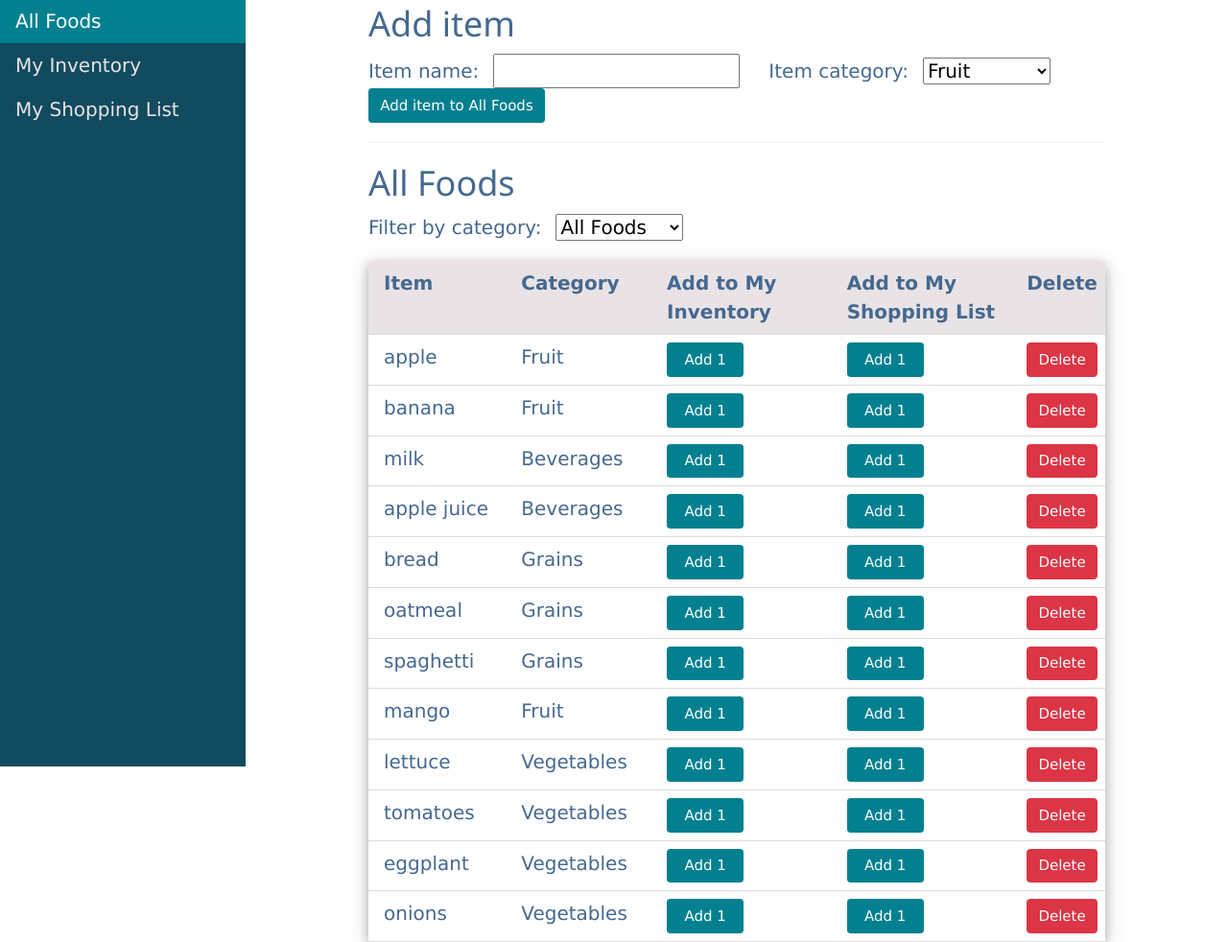
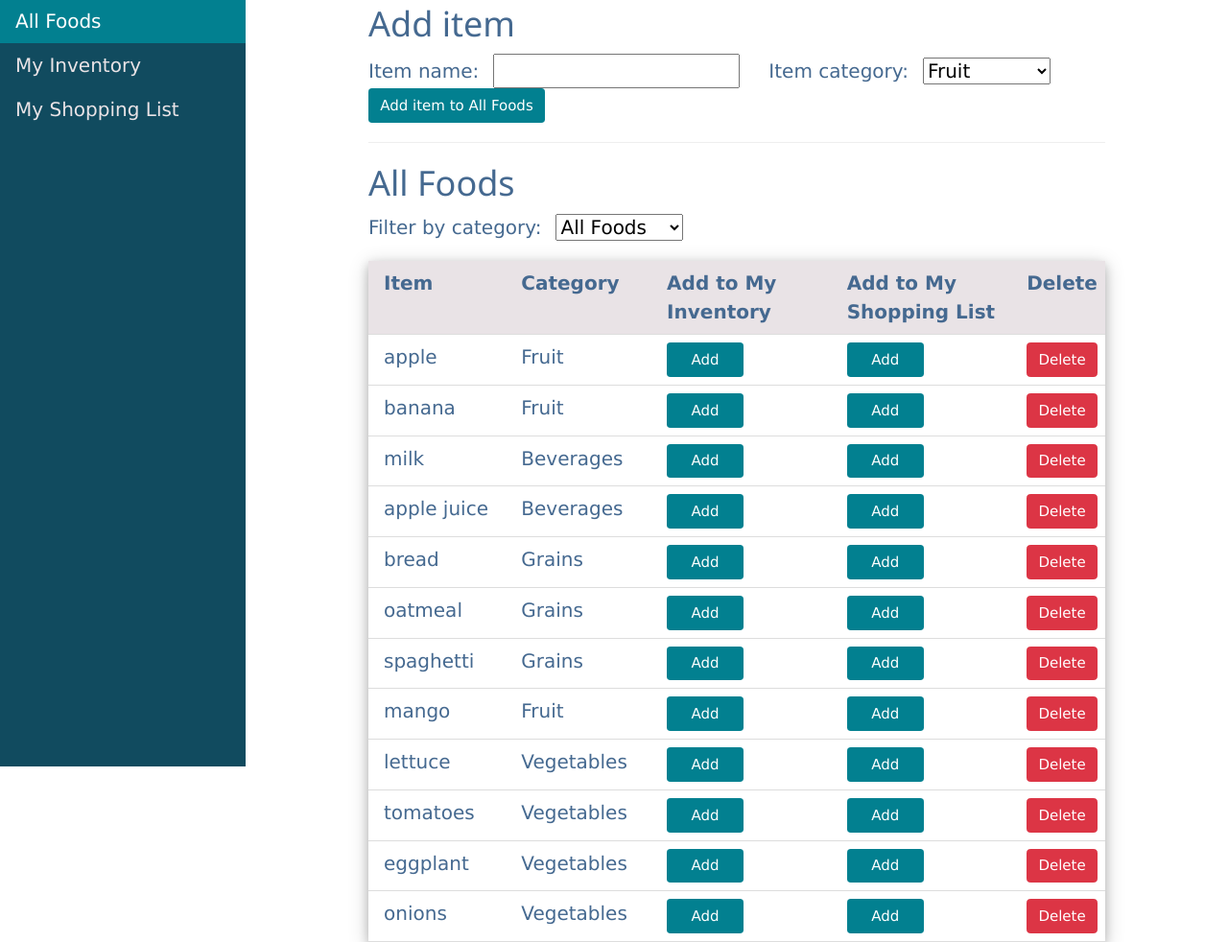
Before and after one commit to emurdock1101/GrocerEase, a PHP site: page /home.php in a window 1280 px wide. Shown: the part 61-1043 px from the top of the page at 96% size. Run offline with PHP 8.4, Linux system fonts and the light colour scheme; the visitor is signed in with stand-in values (Sample User, id 1); data comes from the database, SQL or seed files in the repository.

Commit message:
add 1 to just add

```diff
--- a/home.php
+++ b/home.php
@@ -32,7 +32,7 @@ else {
             $showNotification = true;
         }
         //add item to inventory list
-        elseif (!empty($_POST['add_inventory']) && ($_POST['add_inventory'] == 'Add 1')){
+        elseif (!empty($_POST['add_inventory']) && ($_POST['add_inventory'] == 'Add')){
           $username = $_SESSION['username'];
           $itemName = $_POST['item_to_add_inventory'];
 
@@ -45,7 +45,7 @@ else {
           $showNotification = true;
         }
         //add item to shopping list
-        elseif (!empty($_POST['add_shopping_list']) && ($_POST['add_shopping_list'] == 'Add 1')){
+        elseif (!empty($_POST['add_shopping_list']) && ($_POST['add_shopping_list'] == 'Add')){
           $username = $_SESSION['username'];
           $itemName = $_POST['item_name_shopping_list'];
 
@@ -194,14 +194,14 @@ else {
                 </td>
                 <td>
                     <form action="<?php $_SERVER['PHP_SELF'] ?>" method="post">
-                        <input type="submit" value="Add 1" name="add_inventory" class="btn addbutton"
+                        <input type="submit" value="Add" name="add_inventory" class="btn addbutton"
                             title="Update the record" />
                         <input type="hidden" name="item_to_update" value="name_of_item_to_update" />
                     </form>
                 </td>
                 <td>
                     <form action="<?php $_SERVER['PHP_SELF'] ?>" method="post">
-                        <input type="submit" value="Add 1" name="add_shopping_list" class="btn addbutton" />
+                        <input type="submit" value="Add" name="add_shopping_list" class="btn addbutton" />
                         <input type="hidden" name="item_name_shopping_list" value="<?php echo $item['name'] ?>" />
                         <input type="hidden" name="item_category_shopping_list"
                             value="<?php echo $item['catagory'] ?>" />
```
